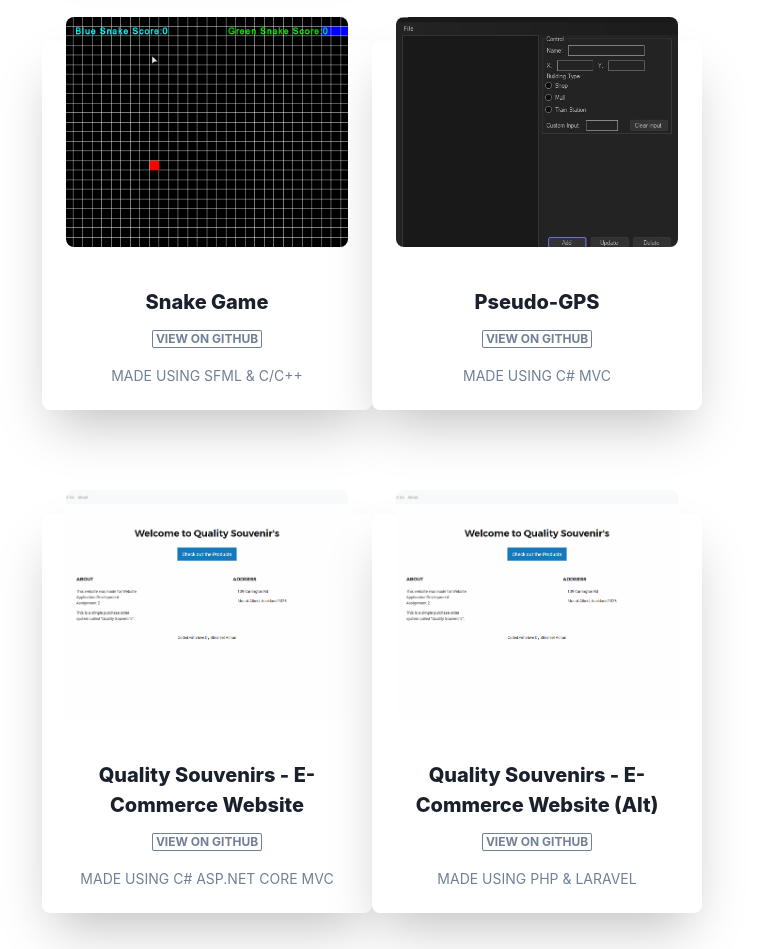
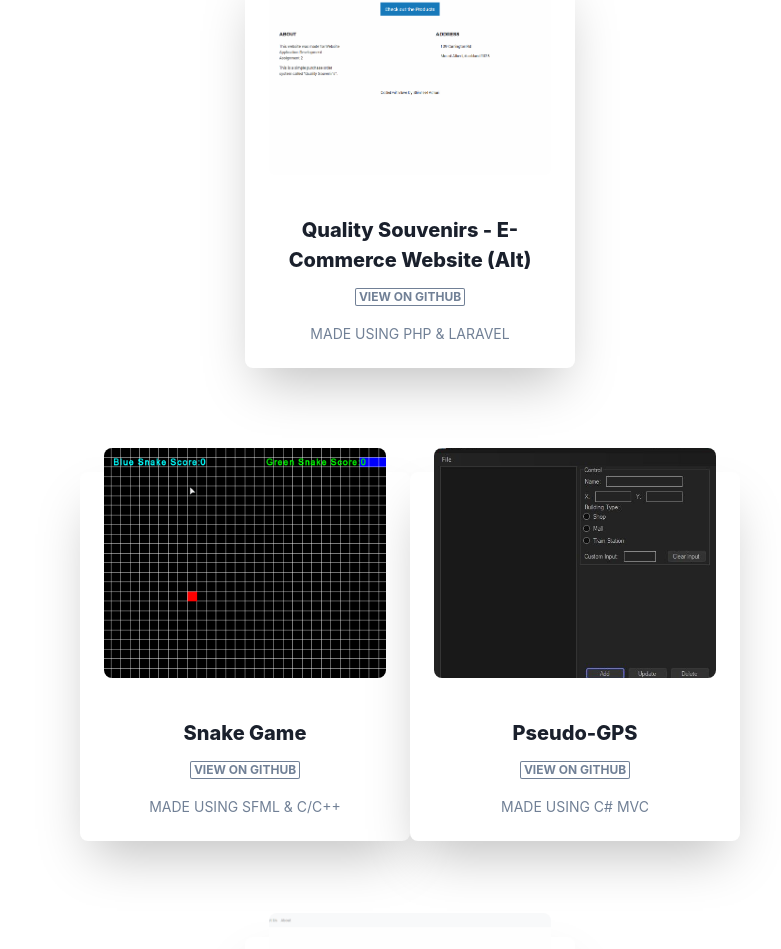
Before and after one commit to acharishivvy/acharishivvy.github.io, a Next.js app: page / in a window 1280 px wide. Shown: the part 1138-2087 px from the top of the page, without its empty margins (230-1011 px from the left). Built offline with nearby package versions, Linux system fonts and the light colour scheme.

Commit message:
Update Layout.js, ProjectCard.js, package-lock.json, and 2 more files

```diff
--- a/components/Layout.js
+++ b/components/Layout.js
@@ -4,7 +4,7 @@ import Navbar from "./Navbar";
 export default function Layout({ children }) {
 	return (
 		<div className='content'>
-			<Navbar />
+			{/* <Navbar /> */}
 			{children}
 			<Footer />
 		</div>
--- a/components/ProjectCard.js
+++ b/components/ProjectCard.js
@@ -20,8 +20,7 @@ export default function ProjectCard(prop) {
 				bg={useColorModeValue("white", "gray.800")}
 				boxShadow={"2xl"}
 				rounded={"lg"}
-				pos={"relative"}
-				zIndex={1}>
+				pos={"relative"}>
 				<Box
 					rounded={"lg"}
 					mt={-12}
--- a/package.json
+++ b/package.json
@@ -11,7 +11,7 @@
 	},
 	"dependencies": {
 		"@chakra-ui/icons": "^1.1.7",
-		"@chakra-ui/react": "^1.8.8",
+		"@chakra-ui/react": "^2.0.0",
 		"@emotion/react": "^11",
 		"@emotion/styled": "^11",
 		"@formspree/react": "^2.2.4",
@@ -28,6 +28,8 @@
 		"eslint": "8.13.0",
 		"eslint-config-next": "^12.1.4",
 		"http-cache-semantics": ">=4.1.1",
-		"semver": ">=6.3.1"
+		"semver": ">=6.3.1",
+		"@types/react": "^18.0.0",
+		"@types/react-dom": "^18.0.0"
 	}
 }
--- a/pages/index.js
+++ b/pages/index.js
@@ -19,6 +19,7 @@ export default function Home() {
 							lineHeight={"110%"}>
 							Hi, I&apos;m
 							<Text as={"span"} color={"green.400"}>
+								{" "}
 								Shivneel
 							</Text>
 						</Heading>
@@ -37,12 +38,18 @@ export default function Home() {
 									title='Pokedex'
 									desc='Made with React, Tailwind & PokeAPI'
 									url='https://github.com/SaiyanShivvy/tw-react-dex'
-								/>
+								/>{" "}
 								<ProjectCard
 									image='libgdx.gif'
 									title='Android Platformer'
 									desc='Made using LibGDX & Java'
 									url='https://github.com/SaiyanShivvy/libgdx-platformer'
+								/>{" "}
+								<ProjectCard
+									image='phpqs.png'
+									title='Quality Souvenirs - E-Commerce Website (Alt)'
+									desc='Made using PHP & Laravel'
+									url='https://github.com/SaiyanShivvy/phpQS'
 								/>
 							</Box>
 						</HStack>
@@ -53,28 +60,18 @@ export default function Home() {
 									title='Snake Game'
 									desc='Made using SFML & C/C++'
 									url='https://github.com/SaiyanShivvy/sfml-snake-game'
-								/>
+								/>{" "}
 								<ProjectCard
 									image='ViewForm1.jpg'
 									title='Pseudo-GPS'
 									desc='Made using C# MVC'
 									url='https://github.com/SaiyanShivvy/htmlSnake'
-								/>
-							</Box>
-						</HStack>
-						<HStack>
-							<Box className={styles.grid}>
+								/>{" "}
 								<ProjectCard
 									image='phpqs.png'
 									title='Quality Souvenirs - E-Commerce Website'
 									desc='Made using C# ASP.NET Core MVC'
 									url='https://github.com/SaiyanShivvy/Quality-Souvenirs'
-								/>
-								<ProjectCard
-									image='phpqs.png'
-									title='Quality Souvenirs - E-Commerce Website (Alt)'
-									desc='Made using PHP & Laravel'
-									url='https://github.com/SaiyanShivvy/phpQS'
 								/>
 							</Box>
 						</HStack>
```
Also changed, not shown: 1 other file (tests, documents, lock files or other folders).
